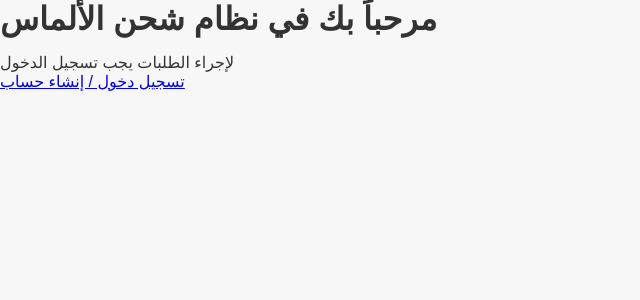
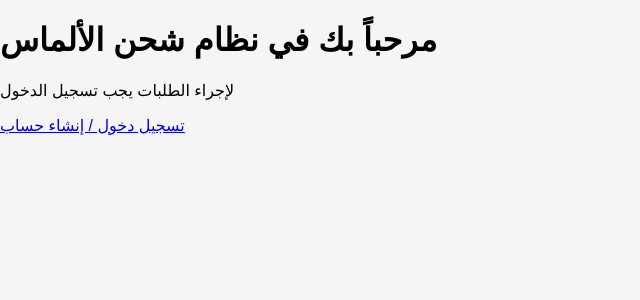
Before and after one commit to Tammamshalesh1/order-charging-webapp, a React (Vite) app in the folder frontend/: page / in a window 1280 px wide. Shown: the top 300 px of the page, without its empty margins (0-640 px from the left). Built offline with nearby package versions, Linux system fonts and the light colour scheme.

Commit message:
Update index.css

```diff
--- a/frontend/src/index.css
+++ b/frontend/src/index.css
@@ -1,57 +1,5 @@
-/* Reset */
-* {
+body {
   margin: 0;
-  padding: 0;
-  box-sizing: border-box;
+  background: #f5f5f5;
+  font-family: Arial;
 }
-
-body {
-  font-family: sans-serif;
-  background: #f7f7f7;
-  color: #333;
-}
-
-/* Layout wrapper */
-.container {
-  width: 90%;
-  max-width: 900px;
-  margin: 20px auto;
-}
-
-/* Basic card */
-.card {
-  background: white;
-  padding: 20px;
-  border-radius: 10px;
-  box-shadow: 0 0 10px rgba(0,0,0,0.05);
-  margin-bottom: 20px;
-}
-
-/* Buttons */
-button {
-  padding: 10px 15px;
-  background: #007bff;
-  color: white;
-  border: none;
-  border-radius: 6px;
-  cursor: pointer;
-}
-
-button:disabled {
-  background: #999;
-  cursor: not-allowed;
-}
-
-/* Inputs */
-input, select {
-  padding: 10px;
-  width: 100%;
-  border: 1px solid #ddd;
-  margin-bottom: 12px;
-  border-radius: 5px;
-}
-
-/* Titles */
-h1, h2, h3 {
-  margin-bottom: 15px;
-}
```
